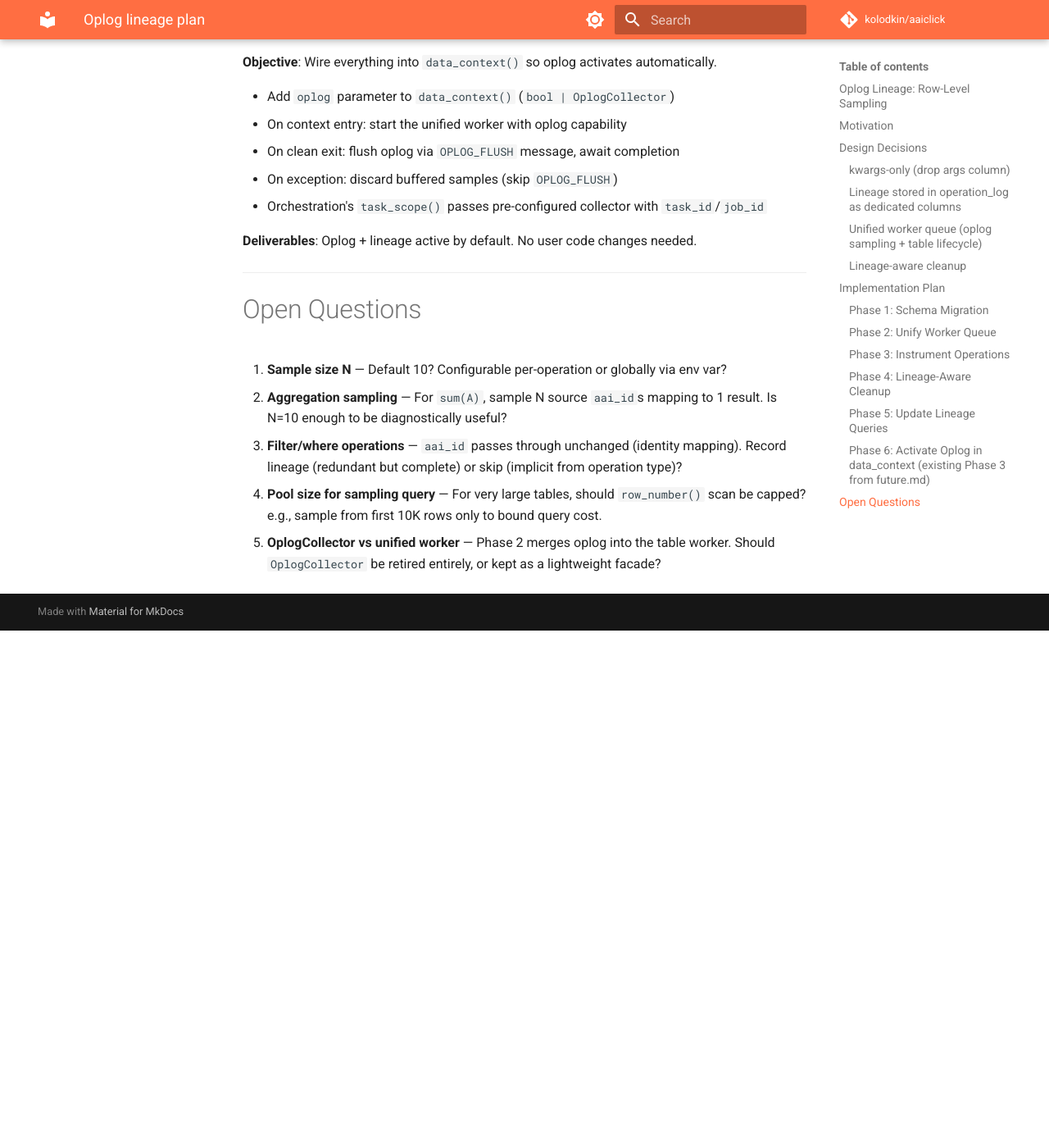
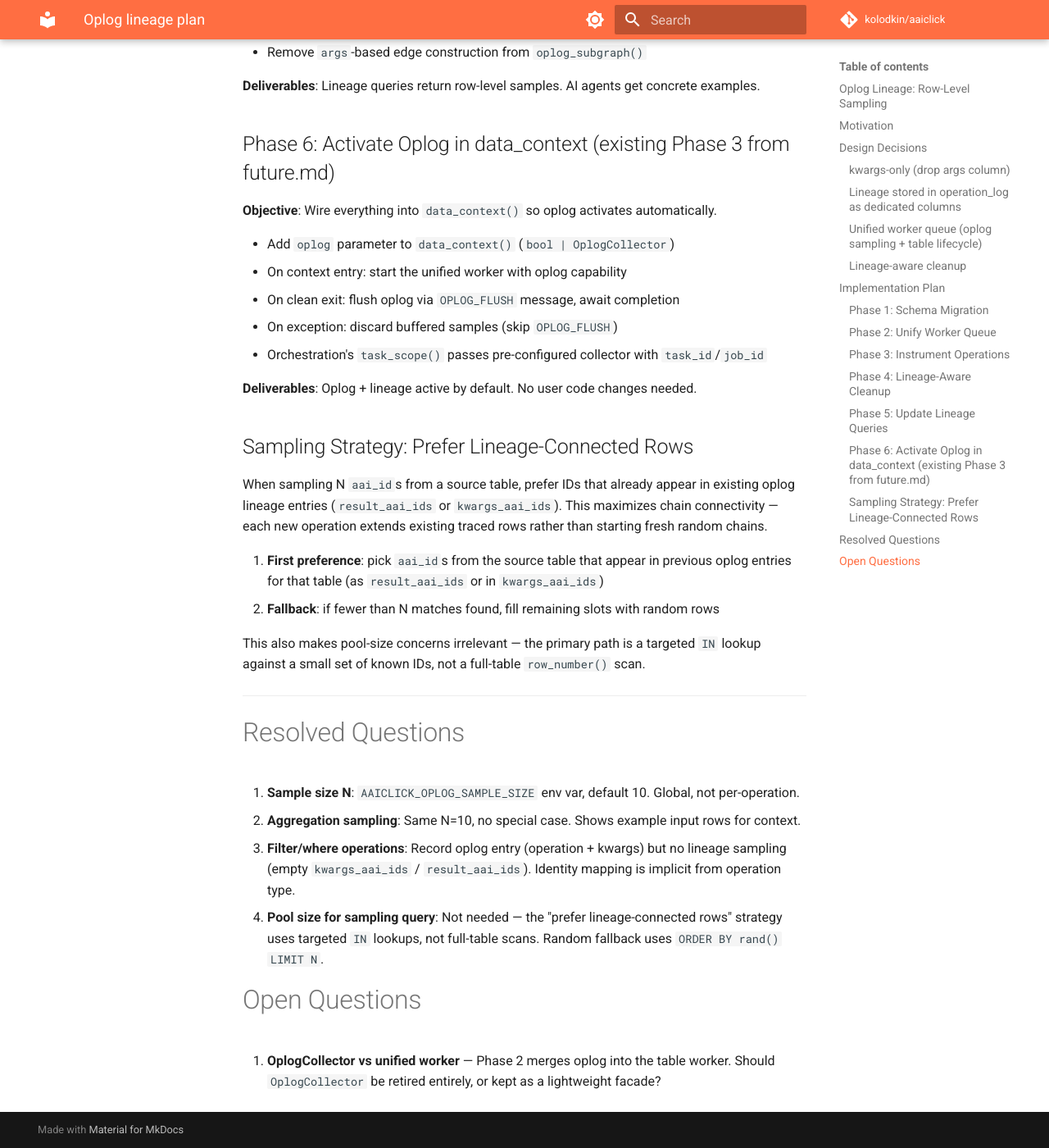
Before and after one commit to kolodkin/aaiclick, an MkDocs documentation site: the page built from docs/oplog_lineage_plan.md, in a window 1280 px wide and 1400 px high, scrolled down 5184 px. Shown: the whole window at 82% size. Built offline with MkDocs 1.6.1 and Material for MkDocs 9.7.7, drawn with Linux system fonts in a browser that asks for light colours; comment, search, counter and statistics services are not loaded; before the commit the page ends 5953 px from its top, so only the background shows below that; some of the changed text lies outside the part shown.

Commit message:
feature: update oplog lineage plan with resolved questions
Add sampling strategy (prefer lineage-connected rows), resolve
questions 1-4, update Phase 2 sampling query approach.

````diff
--- a/docs/oplog_lineage_plan.md
+++ b/docs/oplog_lineage_plan.md
@@ -114,17 +114,23 @@ with a single mechanism: **the lineage sample defines which rows survive**.
   (replaces current `OplogCollector.flush()`)
 - Ensure SHUTDOWN drains pending samples before stopping
 
-**Sampling query** (for binary op `C = A + B`):
+**Sampling strategy** (for binary op `C = A + B`):
 
-```sql
-SELECT r.aai_id, a.aai_id, b.aai_id
-FROM (SELECT aai_id, row_number() OVER (ORDER BY aai_id) AS rn FROM C LIMIT {pool}) r
-JOIN (SELECT aai_id, row_number() OVER (ORDER BY aai_id) AS rn FROM A LIMIT {pool}) a ON r.rn = a.rn
-JOIN (SELECT aai_id, row_number() OVER (ORDER BY aai_id) AS rn FROM B LIMIT {pool}) b ON r.rn = b.rn
-ORDER BY rand() LIMIT {n}
-```
+1. For each source table, find `aai_id`s already in oplog lineage (prefer connected chains):
+   ```sql
+   SELECT aai_id FROM {source_table}
+   WHERE aai_id IN (
+       SELECT arrayJoin(result_aai_ids) FROM operation_log WHERE result_table = '{source_table}'
+       UNION ALL
+       SELECT arrayJoin(arrayJoin(mapValues(kwargs_aai_ids))) FROM operation_log
+       WHERE hasAny(mapValues(kwargs), ['{source_table}'])
+   )
+   ```
+2. If fewer than N matches, fill with random: `ORDER BY rand() LIMIT {remaining}`
+3. Use the selected source `aai_id`s' positions to find corresponding result `aai_id`s via
+   `row_number() OVER (ORDER BY aai_id)` join
 
-Where `pool` caps the row_number scan for large tables. `n` is the sample size (default 10).
+Sample size N defaults to 10 (`AAICLICK_OPLOG_SAMPLE_SIZE` env var).
 
 **Deliverables**: Single worker handles both lifecycle and oplog. Sampling queries run off the
 main execution path.
@@ -189,16 +195,31 @@ row-level lineage.
 
 **Deliverables**: Oplog + lineage active by default. No user code changes needed.
 
+## Sampling Strategy: Prefer Lineage-Connected Rows
+
+When sampling N `aai_id`s from a source table, prefer IDs that already appear in existing oplog
+lineage entries (`result_aai_ids` or `kwargs_aai_ids`). This maximizes chain connectivity — each
+new operation extends existing traced rows rather than starting fresh random chains.
+
+1. **First preference**: pick `aai_id`s from the source table that appear in previous oplog entries
+   for that table (as `result_aai_ids` or in `kwargs_aai_ids`)
+2. **Fallback**: if fewer than N matches found, fill remaining slots with random rows
+
+This also makes pool-size concerns irrelevant — the primary path is a targeted `IN` lookup against
+a small set of known IDs, not a full-table `row_number()` scan.
+
 ---
+
+# Resolved Questions
+
+1. **Sample size N**: `AAICLICK_OPLOG_SAMPLE_SIZE` env var, default 10. Global, not per-operation.
+2. **Aggregation sampling**: Same N=10, no special case. Shows example input rows for context.
+3. **Filter/where operations**: Record oplog entry (operation + kwargs) but no lineage sampling
+   (empty `kwargs_aai_ids` / `result_aai_ids`). Identity mapping is implicit from operation type.
+4. **Pool size for sampling query**: Not needed — the "prefer lineage-connected rows" strategy
+   uses targeted `IN` lookups, not full-table scans. Random fallback uses `ORDER BY rand() LIMIT N`.
 
 # Open Questions
 
-1. **Sample size N** — Default 10? Configurable per-operation or globally via env var?
-2. **Aggregation sampling** — For `sum(A)`, sample N source `aai_id`s mapping to 1 result. Is N=10
-   enough to be diagnostically useful?
-3. **Filter/where operations** — `aai_id` passes through unchanged (identity mapping). Record
-   lineage (redundant but complete) or skip (implicit from operation type)?
-4. **Pool size for sampling query** — For very large tables, should `row_number()` scan be capped?
-   e.g., sample from first 10K rows only to bound query cost.
 5. **OplogCollector vs unified worker** — Phase 2 merges oplog into the table worker. Should
    `OplogCollector` be retired entirely, or kept as a lightweight facade?
````
